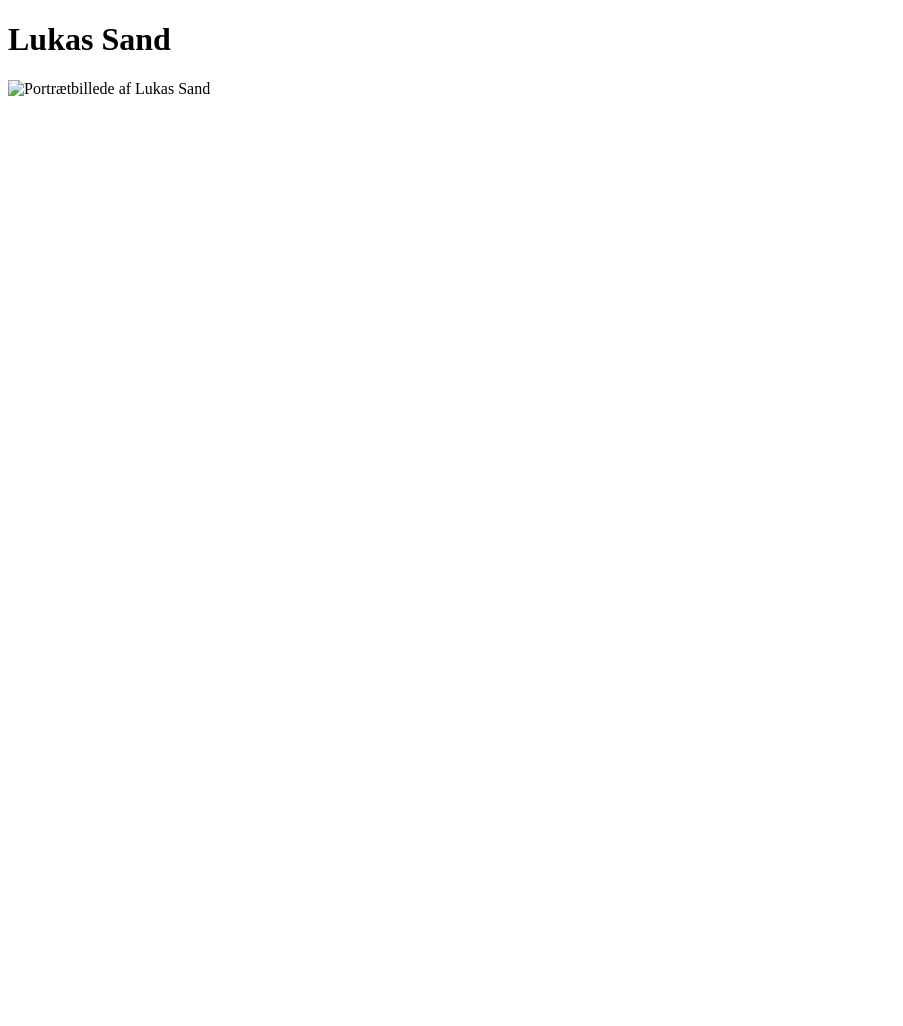
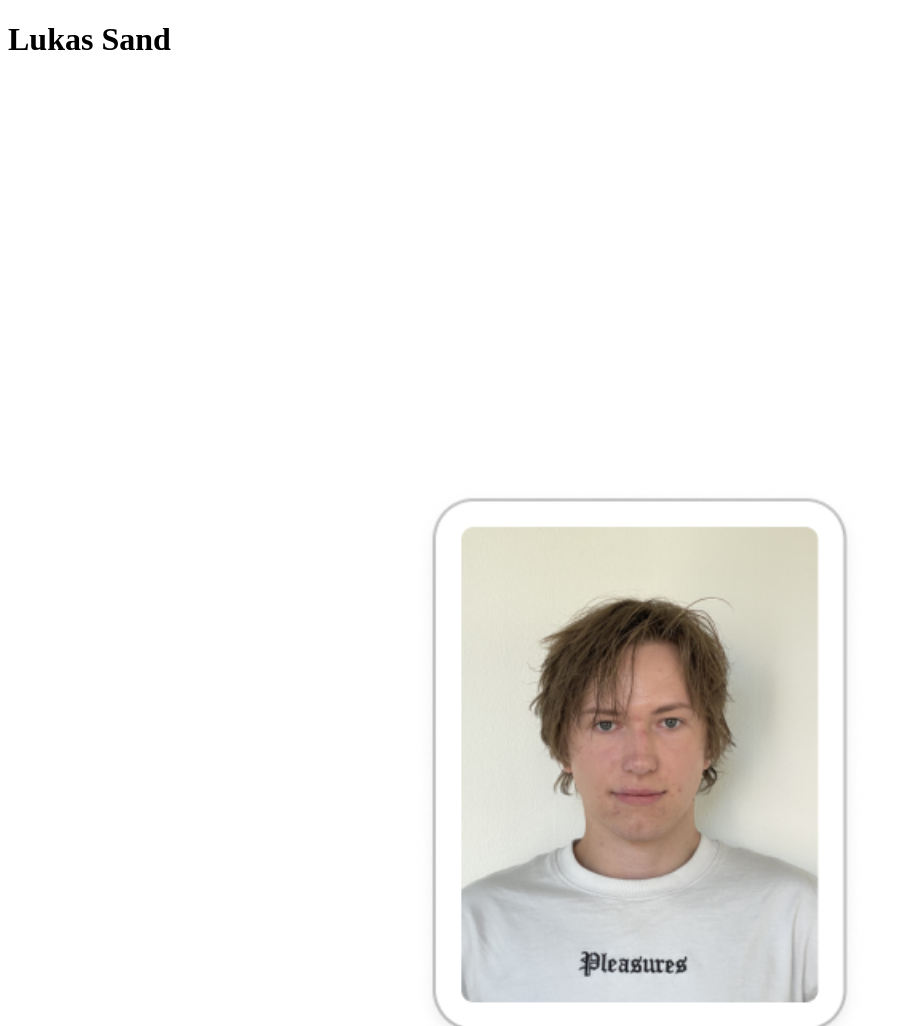
Before and after one commit to lukassand/foerste_site, a plain HTML site: page index.html in a window 1280 px wide. Shown: the top 1026 px of the page, without its empty margins (0-903 px from the left). Before the commit the page ends 800 px from the top, so only its background shows below. Drawn offline with Linux system fonts and the light colour scheme.

Commit message:
Add files via upload

```diff
--- a/index.html
+++ b/index.html
@@ -12,6 +12,6 @@
     </head>
     <body>
         <h1>Lukas Sand</h1>
-        <img src="billede.png" alt="Portrætbillede af Lukas Sand" />
+        <img src="portraet.png" alt="Portrætbillede af Lukas Sand" />
     </body>
 </html>
```
